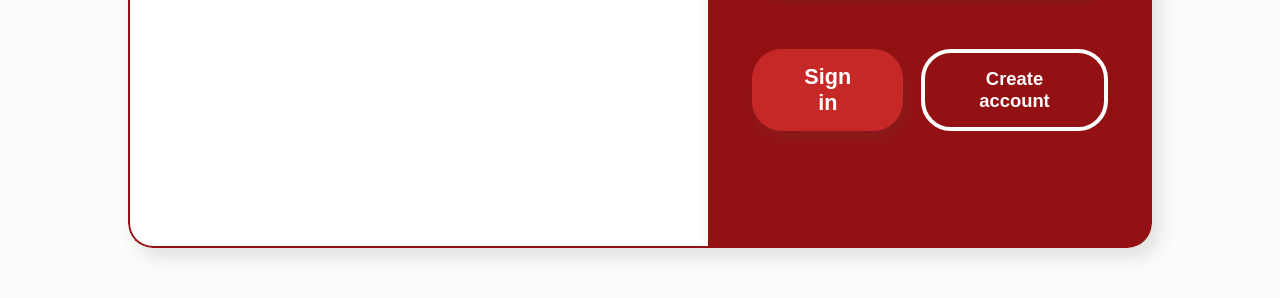
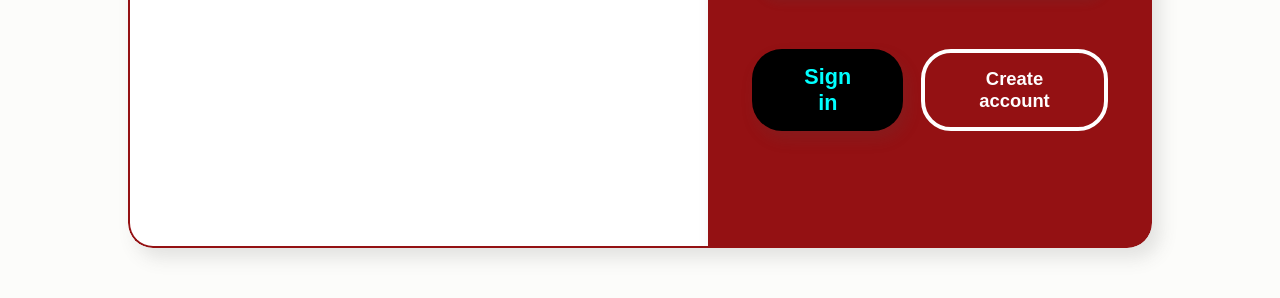
Before and after one commit to radio-spot/radio-request, a website built with Vite: page index.html in a window 1280 px wide. In both pictures the pointer is over the button "Sign in". Shown: the part 452-750 px from the top of the page. Built offline with nearby package versions, Linux system fonts and the light colour scheme.

Commit message:
Update login.css

```diff
--- a/src/styles/login.css
+++ b/src/styles/login.css
@@ -131,7 +131,8 @@ body {
 }
 
 .sign-in:hover {
-  background: #c62828;
+  background: #000000;
+  color: #00ffff
 }
 
 .create-account {
```
